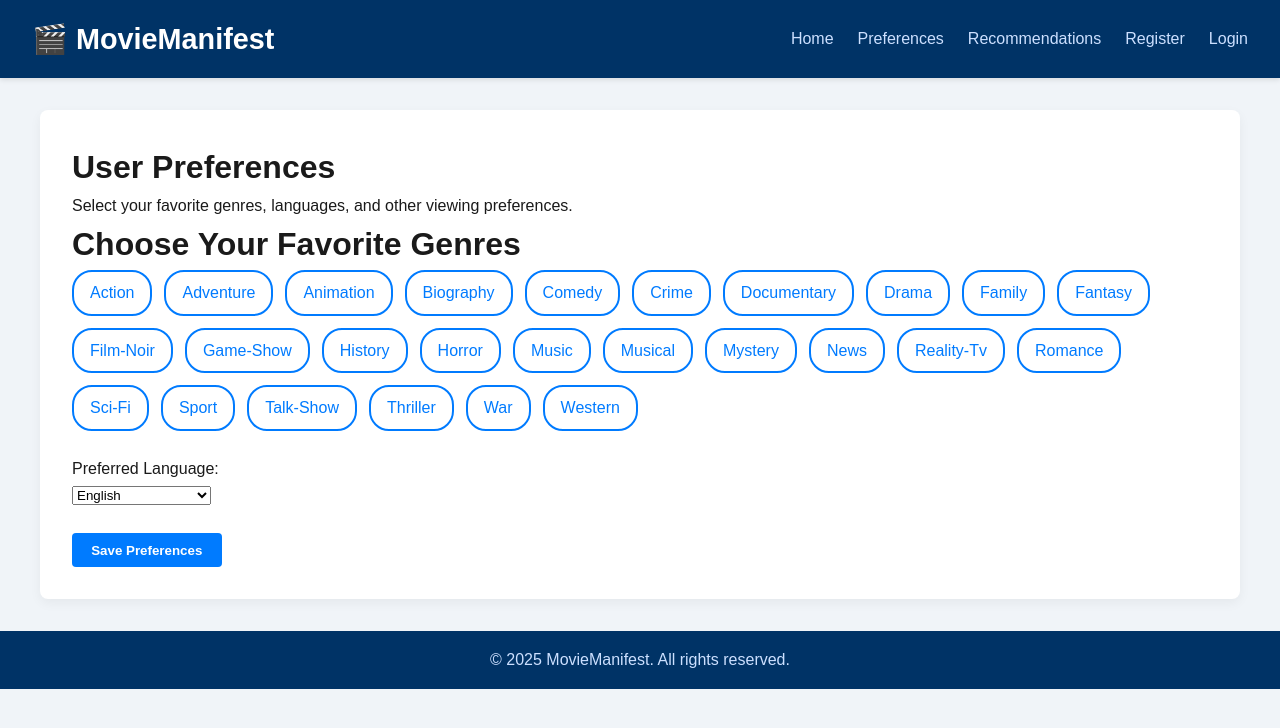
After one commit to DeeBumG/MovieManifest, a Django app: page /preferences/ in a window 1280 px wide. The commit adds this page. Shown: the top 728 px of the page. Run offline with Django 5.2, Linux system fonts and the light colour scheme.

Commit message:
initial prototype MOVIEMANIFEST

```diff
--- a/BiotechBin/BiotechBin/templates/BiotechBin/base.html
+++ b/BiotechBin/BiotechBin/templates/BiotechBin/base.html
@@ -3,29 +3,39 @@
 <head>
     <meta charset="UTF-8">
     <meta name="viewport" content="width=device-width, initial-scale=1.0">
-    <title>{% block title %}BioTechBin{% endblock %}</title>
+    <title>{% block title %}MovieManifest{% endblock %}</title>
     {% load static %}
     <link rel="stylesheet" href="{% static 'css/styles.css' %}">
 </head>
 <body>
+    <!-- Navigation Bar -->
     <nav class="navbar">
         <div class="navbar-brand">
-            <a href="{% url 'home' %}">BioTechBin</a>
+            <a href="{% url 'home' %}">🎬 MovieManifest</a>
         </div>
         <ul class="navbar-links">
             <li><a href="{% url 'home' %}">Home</a></li>
-            <li><a href="{% url 'tickers' %}">All Tickers</a></li>
-            <li><a href="{% url 'events' %}">Upcoming Events</a></li>
+            <li><a href="{% url 'preferences' %}">Preferences</a></li>
+            <li><a href="{% url 'view_reccommendations' %}">Recommendations</a></li>
             {% if user.is_authenticated %}
+                <li><a href="{% url 'manage_settings' %}">Settings</a></li>
                 <li><a href="{% url 'logout' %}">Logout</a></li>
             {% else %}
+                <li><a href="{% url 'register' %}">Register</a></li>
                 <li><a href="{% url 'login' %}">Login</a></li>
             {% endif %}
         </ul>
     </nav>
+
+    <!-- Page Content -->
     <main class="content">
         {% block content %}
         {% endblock %}
     </main>
+
+    <!-- Footer -->
+    <footer class="footer">
+        <p>&copy; 2025 MovieManifest. All rights reserved.</p>
+    </footer>
 </body>
 </html>
--- a/BiotechBin/BiotechBin/templates/BiotechBin/events.html
+++ /dev/null
@@ -1,6 +0,0 @@
-{% extends 'BiotechBin/base.html' %}
-{% block title %}{{ title }}{% endblock %}
-{% block content %}
-    <h1>Upcoming Events</h1>
-    <p>Placeholder for upcoming expiration dates or events.</p>
-{% endblock %}
--- a/BiotechBin/BiotechBin/templates/BiotechBin/home.html
+++ b/BiotechBin/BiotechBin/templates/BiotechBin/home.html
@@ -1,6 +1,6 @@
 {% extends 'BiotechBin/base.html' %}
 {% block title %}{{ title }}{% endblock %}
 {% block content %}
-    <h1>Welcome to BioTechBin</h1>
-    <p>Your hub for ticker data and upcoming events.</p>
+    <h1>Welcome to MovieManifest</h1>
+    <p>Your Premier Entertainment Reccomendation Service</p>
 {% endblock %}
--- /dev/null
+++ b/BiotechBin/BiotechBin/templates/BiotechBin/preferences.html
@@ -0,0 +1,32 @@
+{% extends 'BiotechBin/base.html' %}
+
+{% block title %}Preferences - MovieManifest{% endblock %}
+
+{% block content %}
+    <h1>User Preferences</h1>
+    <p>Select your favorite genres, languages, and other viewing preferences.</p>
+
+    <h1>Choose Your Favorite Genres</h1>
+    <form method="post">
+        {% csrf_token %}
+        <div class="genre-selector">
+            {% for genre in genres %}
+                <input type="checkbox" name="genres" id="genre_{{ genre }}" value="{{ genre }}" hidden>
+                <label class="genre-button" for="genre_{{ genre }}">{{ genre|title }}</label>
+            {% endfor %}
+        </div>
+        <br>
+
+        <label for="language">Preferred Language:</label><br>
+        <select name="language" id="language">
+            <option value="english">English</option>
+            <option value="spanish">Spanish</option>
+            <option value="french">French</option>
+            <option value="japanese">Japanese</option>
+            <option value="korean">Korean</option>
+            <option value="chinese_m">Chinese - Mandarin</option>
+        </select><br><br>
+
+        <button class="button" type="submit">Save Preferences</button>
+    </form>
+{% endblock %}
--- a/BiotechBin/BiotechBin/urls.py
+++ b/BiotechBin/BiotechBin/urls.py
@@ -4,8 +4,10 @@ from django.contrib.auth.views import LoginView
 
 urlpatterns = [
     path('', views.home, name='home'),
-    path('tickers/', views.tickers, name='tickers'),
-    path('events/', views.events, name='events'),
+    path('manage_settings/', views.manage_settings, name='manage_settings'),
+    path('view_reccommendations/', views.view_reccommendations, name='view_reccommendations'),
+    path('preferences/', views.preferences, name='preferences'),
     path('login/', LoginView.as_view(template_name='BiotechBin/login.html'), name='login'),
+    path('register/', LoginView.as_view(template_name='BiotechBin/register.html'), name='register'),
     path('logout/', views.custom_logout, name='logout'),
 ]
--- a/BiotechBin/BiotechBin/views.py
+++ b/BiotechBin/BiotechBin/views.py
@@ -6,18 +6,23 @@ from .models import Ticker
 def home(request):
     return render(request, 'BiotechBin/home.html', {'title': 'Home'})
 
-def tickers(request):
-    tickers = Ticker.objects.all().prefetch_related(
-        'options__prices'  # prefetch options AND their prices
-    )
-    return render(request, 'BiotechBin/tickers.html', {
-        'tickers': tickers,
-        'title': 'All Tickers',
-    })
+def manage_settings(request):
+    return render(request, 'BiotechBin/manage_settings.html', {'title': 'manage_settings'})
 
-def events(request):
-    # Placeholder for upcoming events (e.g., expiration dates)
-    return render(request, 'BiotechBin/events.html', {'title': 'Upcoming Events'})
+def view_reccommendations(request):
+    return render(request, 'BiotechBin/view_reccommendations.html', {'title': 'view_reccommendations'})
+
+def preferences(request):
+    genres = ['Action', 'Adventure', 'Animation', 'Biography', 'Comedy', 'Crime',
+        'Documentary', 'Drama', 'Family', 'Fantasy', 'Film-Noir', 'Game-Show',
+        'History', 'Horror', 'Music', 'Musical', 'Mystery', 'News',
+        'Reality-TV', 'Romance', 'Sci-Fi', 'Sport', 'Talk-Show', 'Thriller',
+        'War', 'Western']
+    if request.method == 'POST':
+        selected_genres = request.POST.getlist('genres')
+        # Save to user profile or session
+        print(selected_genres)  # Debug or store
+    return render(request, 'BiotechBin/preferences.html', {'genres': genres})
 
 def custom_logout(request):
     logout(request)
--- a/BiotechBin/static/css/styles.css
+++ b/BiotechBin/static/css/styles.css
@@ -1,65 +1,129 @@
-/* Color Scheme */
-:root {
-    --primary-dark: #003135;   /* Dark teal */
-    --secondary-dark: #024950; /* Slightly lighter teal */
-    --accent: #964734;         /* Rust red */
-    --primary-light: #0FA4AF;  /* Bright teal */
-    --background-light: #AFDDE5; /* Light teal */
+/* General Reset */
+* {
+    margin: 0;
+    padding: 0;
+    box-sizing: border-box;
 }
 
-/* General Styling */
 body {
-    font-family: Arial, sans-serif;
-    margin: 0;
-    padding: 0;
-    background-color: var(--background-light);
-    color: var(--primary-dark);
+    font-family: 'Poppins', sans-serif;
+    background-color: #f0f4f8; /* light blue-gray background */
+    color: #1a1a1a;
+    line-height: 1.6;
 }
 
-/* Navigation Bar */
+/* Navbar Styling */
 .navbar {
-    background-color: var(--primary-light);
-    padding: 1rem;
+    background-color: #003366; /* dark navy blue */
+    padding: 1rem 2rem;
     display: flex;
     justify-content: space-between;
     align-items: center;
-    box-shadow: 0 2px 4px rgba(0, 0, 0, 0.1);
+    box-shadow: 0 2px 5px rgba(0, 0, 0, 0.1);
 }
 
 .navbar-brand a {
-    color: var(--accent);
-    font-size: 1.5rem;
+    color: #ffffff;
+    font-size: 1.8rem;
     text-decoration: none;
     font-weight: bold;
 }
 
 .navbar-links {
     list-style: none;
-    margin: 0;
-    padding: 0;
     display: flex;
+    gap: 1.5rem;
 }
 
-.navbar-links li {
-    margin-left: 2rem;
+.navbar-links li a {
+    color: #cce0ff; /* lighter blue text */
+    text-decoration: none;
+    font-size: 1rem;
+    transition: color 0.3s ease;
 }
 
-.navbar-links a {
-    color: var(--secondary-dark);
-    text-decoration: none;
-    font-size: 1.1rem;
+.navbar-links li a:hover {
+    color: #ffffff;
 }
 
-.navbar-links a:hover {
-    color: var(--accent);
+/* Main Content Area */
+.content {
+    padding: 2rem;
+    background-color: #ffffff;
+    border-radius: 8px;
+    margin: 2rem auto;
+    max-width: 1200px;
+    box-shadow: 0 4px 12px rgba(0, 0, 0, 0.05);
 }
 
-/* Main Content */
-.content {
-    padding: 2rem;
-    /* background-color: #AFDDE5; */
-    margin: 2rem auto;
-    max-width: 1200px;
-    border-radius: 8px;
-    box-shadow: 0 2px 4px rgba(0, 0, 0, 0.1);
+/* Footer Styling */
+.footer {
+    background-color: #003366;
+    color: #cce0ff;
+    text-align: center;
+    padding: 1rem;
+    margin-top: 2rem;
 }
+
+/* Buttons */
+.button {
+    background-color: #007bff; /* Bootstrap-style blue */
+    color: #ffffff;
+    padding: 0.6rem 1.2rem;
+    border: none;
+    border-radius: 4px;
+    font-weight: 600;
+    cursor: pointer;
+    transition: background-color 0.3s ease;
+}
+
+.button:hover {
+    background-color: #0056b3;
+}
+
+/* Utility classes */
+.text-center {
+    text-align: center;
+}
+
+.mt-2 {
+    margin-top: 2rem;
+}
+.movie-list {
+    display: grid;
+    gap: 1.5rem;
+    grid-template-columns: repeat(auto-fit, minmax(250px, 1fr));
+    margin-top: 1.5rem;
+}
+
+.movie-card {
+    background-color: #e6f0ff;
+    padding: 1rem;
+    border-radius: 6px;
+    box-shadow: 0 2px 4px rgba(0,0,0,0.05);
+}
+.genre-selector {
+    display: flex;
+    flex-wrap: wrap;
+    gap: 0.75rem;
+}
+
+.genre-button {
+    padding: 0.5rem 1rem;
+    border: 2px solid #007bff;
+    border-radius: 20px;
+    cursor: pointer;
+    color: #007bff;
+    background-color: white;
+    transition: all 0.3s ease;
+    user-select: none;
+}
+
+.genre-button:hover {
+    background-color: #e6f0ff;
+}
+
+input[type="checkbox"]:checked + .genre-button {
+    background-color: #007bff;
+    color: white;
+}
```
Also changed, not shown: BiotechBin/BiotechBin/templates/BiotechBin/manage_settings.html (added, +20 -0 lines), BiotechBin/BiotechBin/templates/BiotechBin/register.html (added, +10 -0 lines), BiotechBin/BiotechBin/templates/BiotechBin/tickers.html (deleted, +0 -36 lines), BiotechBin/BiotechBin/templates/BiotechBin/view_reccommendations.html (added, +21 -0 lines), BiotechBin/django_website/settings.py (+11 -10 lines).
